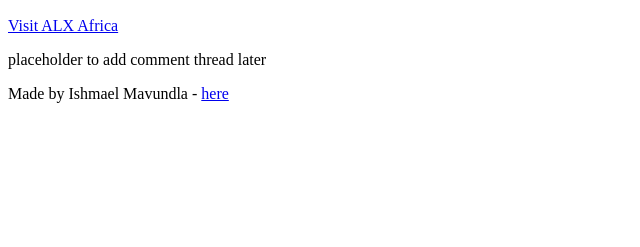
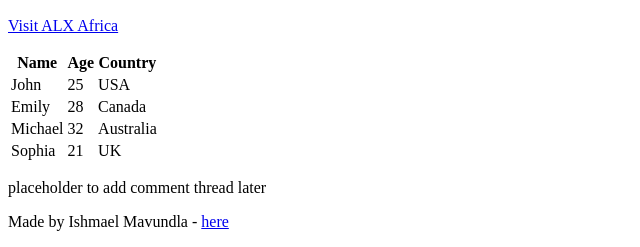
Before and after one commit to Ishmael9602/My_First_Portfolio, a plain HTML site: page html_basic/index.html in a window 1280 px wide. Shown: the part 645-892 px from the top of the page, without its empty margins (0-640 px from the left). Before the commit the page ends 800 px from the top, so only its background shows below. Drawn offline with Linux system fonts and the light colour scheme.

Commit message:
Added table

```diff
--- a/html_basic/index.html
+++ b/html_basic/index.html
@@ -24,6 +24,41 @@
       <p>This is paragraph four.</p>
       <img src="https://i.ibb.co/gTDZZT8/ALX-Logo-07.png" alt="ALX Logo" />
       <p><a href="https://alxafrica.com" target="_blank">Visit ALX Africa</a></p>
+
+      <!-- Learners table container -->
+      <div>
+        <table>
+          <thead>
+            <tr>
+              <th>Name</th>
+              <th>Age</th>
+              <th>Country</th>
+            </tr>
+          </thead>
+          <tbody>
+            <tr>
+              <td>John</td>
+              <td>25</td>
+              <td>USA</td>
+            </tr>
+            <tr>
+              <td>Emily</td>
+              <td>28</td>
+              <td>Canada</td>
+            </tr>
+            <tr>
+              <td>Michael</td>
+              <td>32</td>
+              <td>Australia</td>
+            </tr>
+            <tr>
+              <td>Sophia</td>
+              <td>21</td>
+              <td>UK</td>
+            </tr>
+          </tbody>
+        </table>
+      </div>
     </article>
 
     <aside>
```
